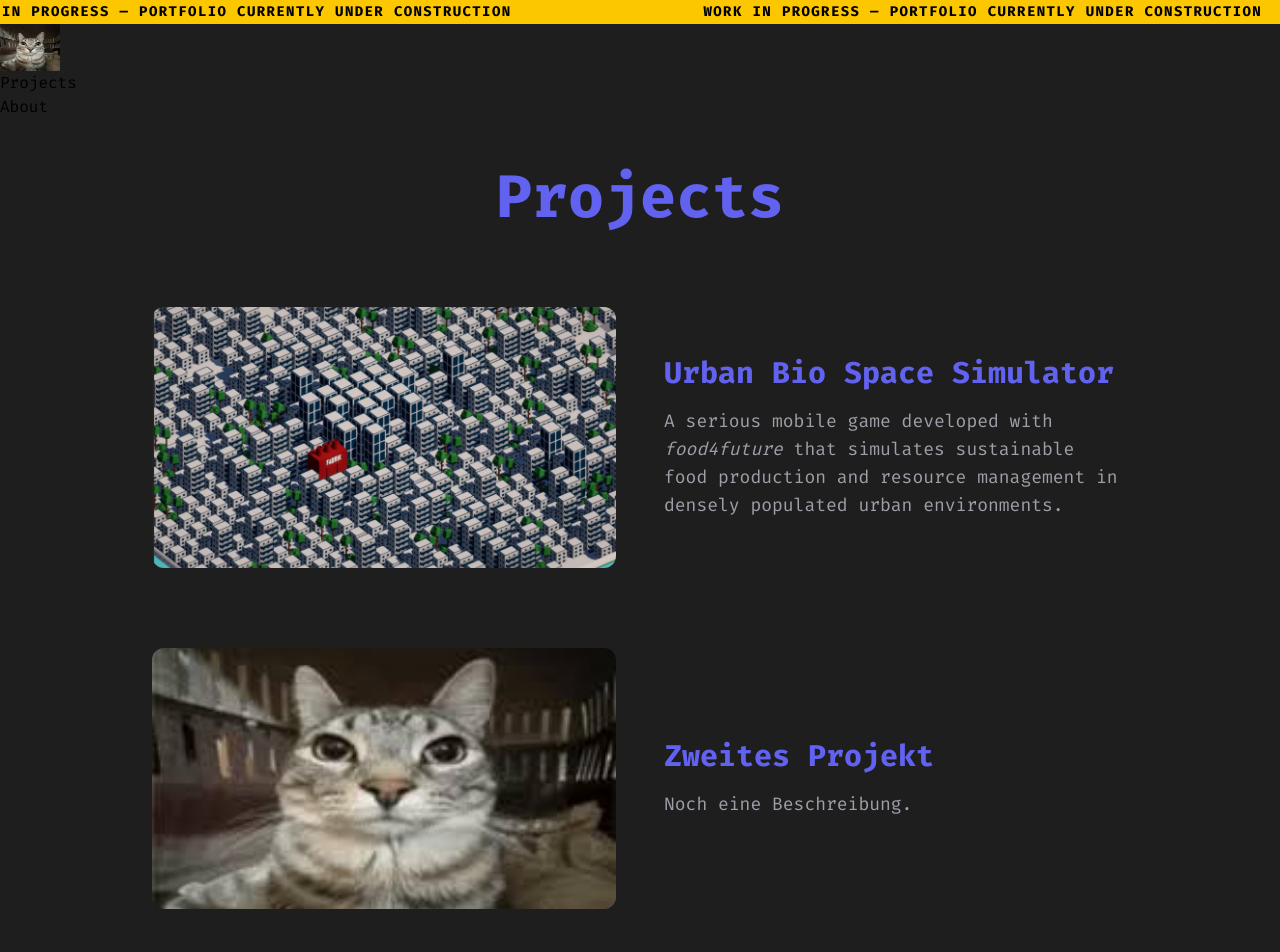
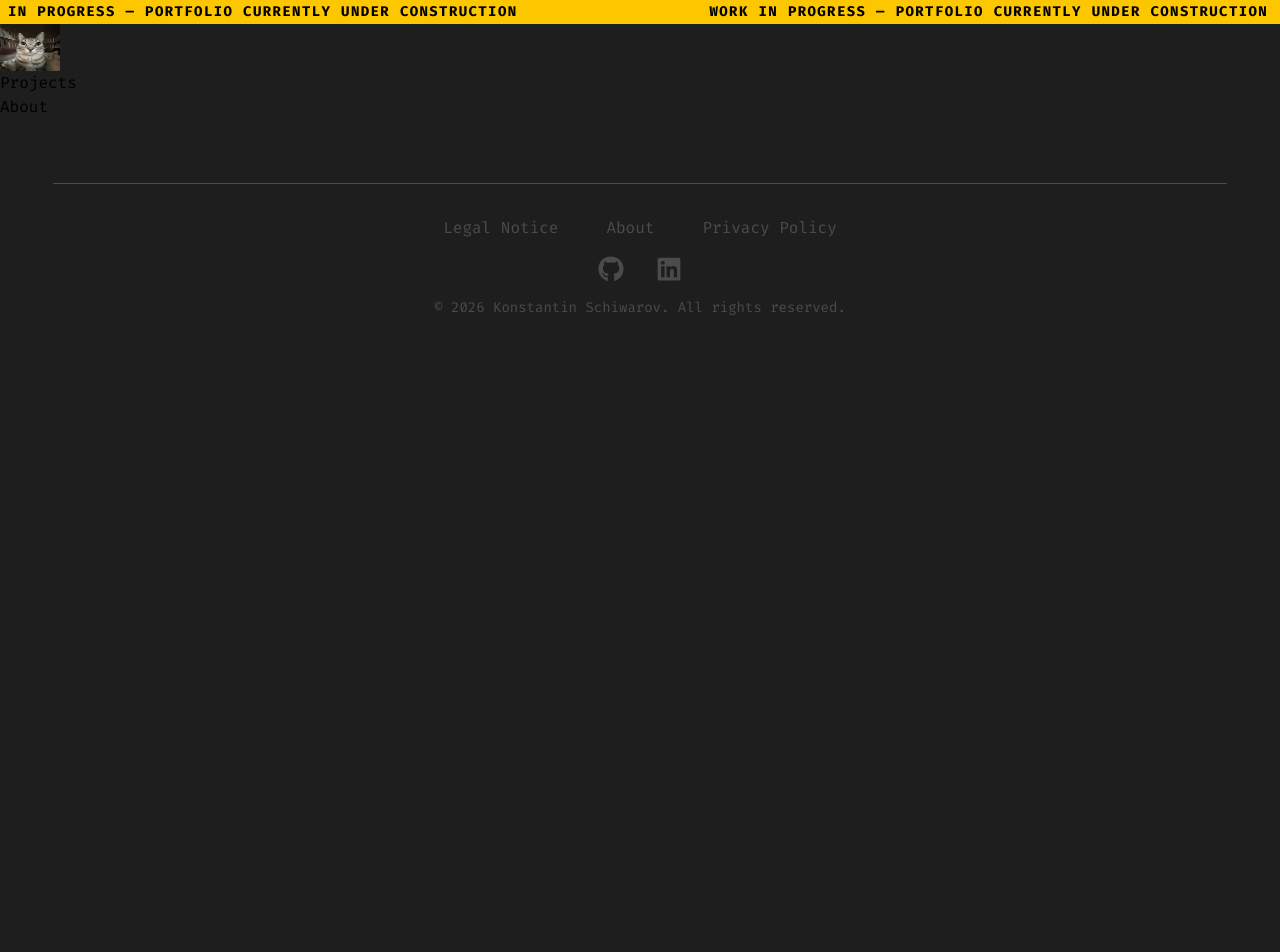
Before and after one commit to Sonic12K12/portfolio-website-nextjs, a Next.js app: page / in a window 1280 px wide. Shown: the top 952 px of the page. After the commit the page ends 800 px from the top, so only its background shows below. Built offline with nearby package versions, Linux system fonts and the light colour scheme.

Commit message:
add new landing page

```diff
--- a/src/app/page.js
+++ b/src/app/page.js
@@ -1,67 +1,3 @@
-import Image from "next/image";
-// Projects data array
-const projects = [
-  {
-    id: 1,
-    title: "Urban Bio Space Simulator",
-    description: (
-      <>
-        A serious mobile game developed with <em>food4future</em> that simulates
-        sustainable food production and resource management in densely populated
-        urban environments.
-      </>
-    ),
-    imageUrl: "/img/ubss_preview_image.jpg",
-  },
-  {
-    id: 2,
-    title: "Zweites Projekt",
-    description: "Noch eine Beschreibung.",
-    imageUrl: "/img/placeholder.jpg",
-  },
-  {
-    id: 3,
-    title: "Drittes Projekt",
-    description: "Eine weitere Beschreibung.",
-    imageUrl: "/img/placeholder.jpg",
-  },
-];
-
-// Main page component
 export default function Home() {
-  return (
-    // The dark wrapper for the whole page
-    <main className="max-w-3xl mx-auto px-6 py-12 lg:max-w-5xl">
-      <h1 className="w-full text-4xl md:text-6xl text-primary font-bold mb-20 text-center">
-        Projects
-      </h1>
-      {projects.map((project) => {
-        return (
-          <div
-            key={project.id}
-            className="flex flex-col md:flex-row items-center gap-12 mb-20"
-          >
-            <div className="w-full md:w-1/2">
-              <div className="relative w-full aspect-video rounded-xl overflow-hidden bg-zinc-800">
-                <Image
-                  src={project.imageUrl}
-                  alt={project.title}
-                  fill
-                  className="object-cover"
-                  sizes="(max-width: 768px) 100vw, 50vw"
-                  priority
-                />
-              </div>
-            </div>
-            <div className="w-full md:w-1/2">
-              <h2 className="text-3xl font-bold text-primary mb-4">
-                {project.title}
-              </h2>
-              <p className="text-zinc-400 text-lg">{project.description}</p>
-            </div>
-          </div>
-        );
-      })}
-    </main>
-  );
+  return;
 }
```
